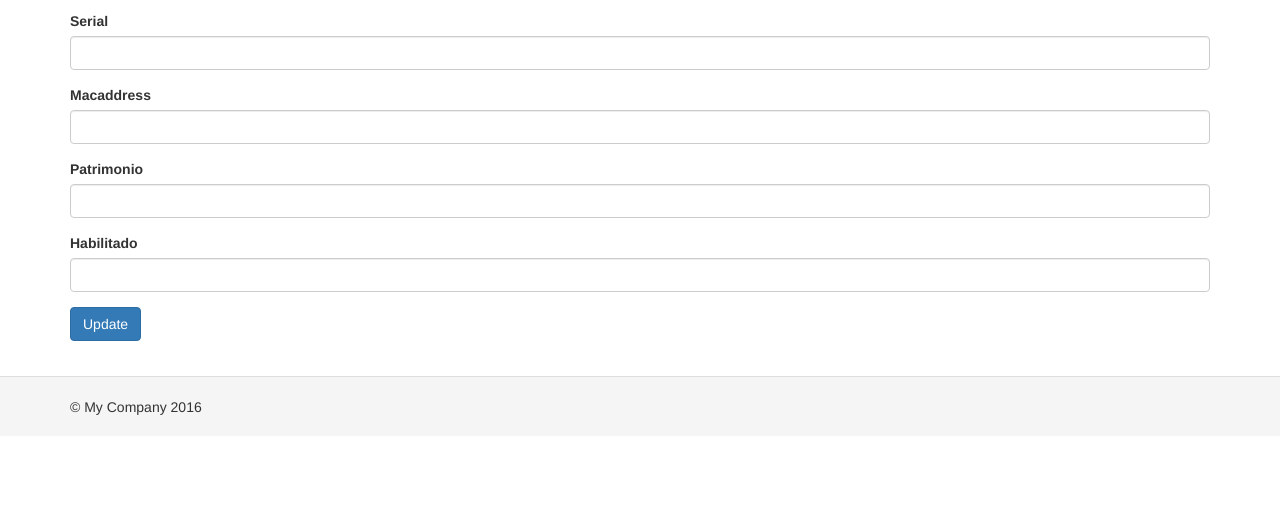
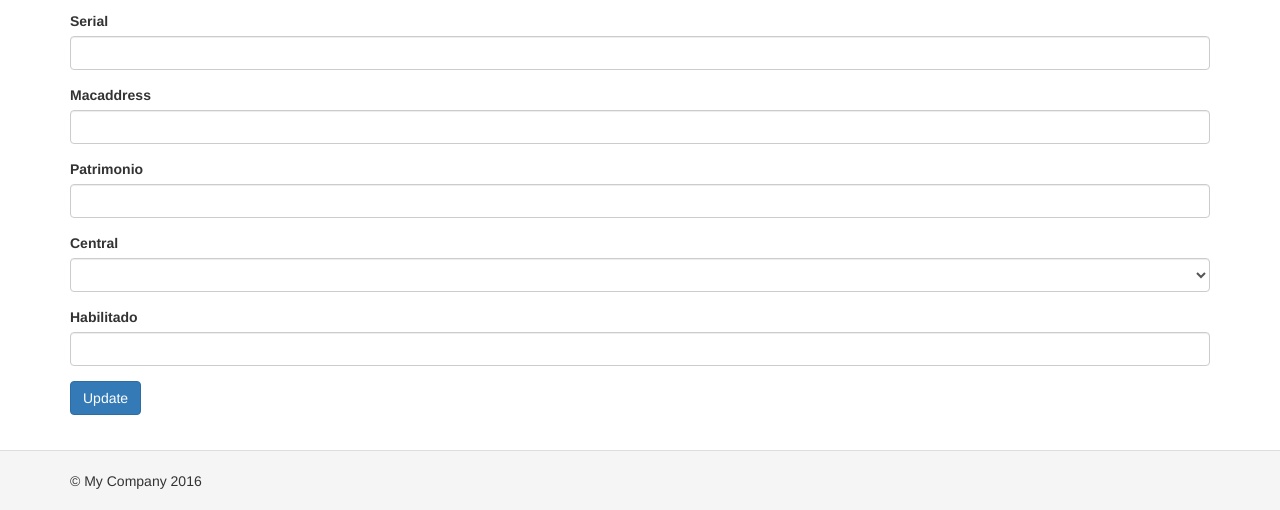
Before and after one commit to rgeoffroy/PJRN_Redes, a Yii app: template pjrn/views/telefono/create.php in a window 1280 px wide. Shown: the part 425-935 px from the top of the page. Before the commit the page ends 840 px from the top, so only its background shows below. Run offline with PHP 8.4 and a stand-in for Yii, Linux system fonts and the light colour scheme; the template is opened without the code that fills it: most values are stand-ins (such as "Sample title", 1, 10 or a date in 2020); form fields are guessed from the names that the template uses; data that the repository does not hold is empty; some libraries are stand-ins or nearby versions.

Commit message:
Modificado el Formulario Alta de Telefonos

```diff
--- a/pjrn/config/db.php
+++ b/pjrn/config/db.php
@@ -5,6 +5,6 @@ return [
     'class' => 'yii\db\Connection',
     'dsn' => 'mysql:host=172.16.100.106;dbname=telefonos',
     'username' => 'root',
-    'password' => 'GqH5o3',
+    'password' => '',
     'charset' => 'utf8',
 ];
--- a/pjrn/views/telefono/_form.php
+++ b/pjrn/views/telefono/_form.php
@@ -1,7 +1,9 @@
 <?php
 
 use yii\helpers\Html;
+use yii\helpers\ArrayHelper;
 use yii\widgets\ActiveForm;
+
 
 /* @var $this yii\web\View */
 /* @var $model app\models\Telefono */
@@ -27,8 +29,8 @@ use yii\widgets\ActiveForm;
     <?= $form->field($model, 'patrimonio')->textInput(['maxlength' => true]) ?>
 
     <?php
-	    $items = ArrayHelper::map(Central::find()->all(), 'id', 'ip');
-	    $form->field($model, 'telefono')->dropDownList($items)
+	    $items = ArrayHelper::map(\app\models\Central::find()->all(), 'id', 'ip');
+	    echo $form->field($model, 'central_id')->dropDownList($items)
 	?>
 
     <?= $form->field($model, 'habilitado')->textInput() ?>
```
